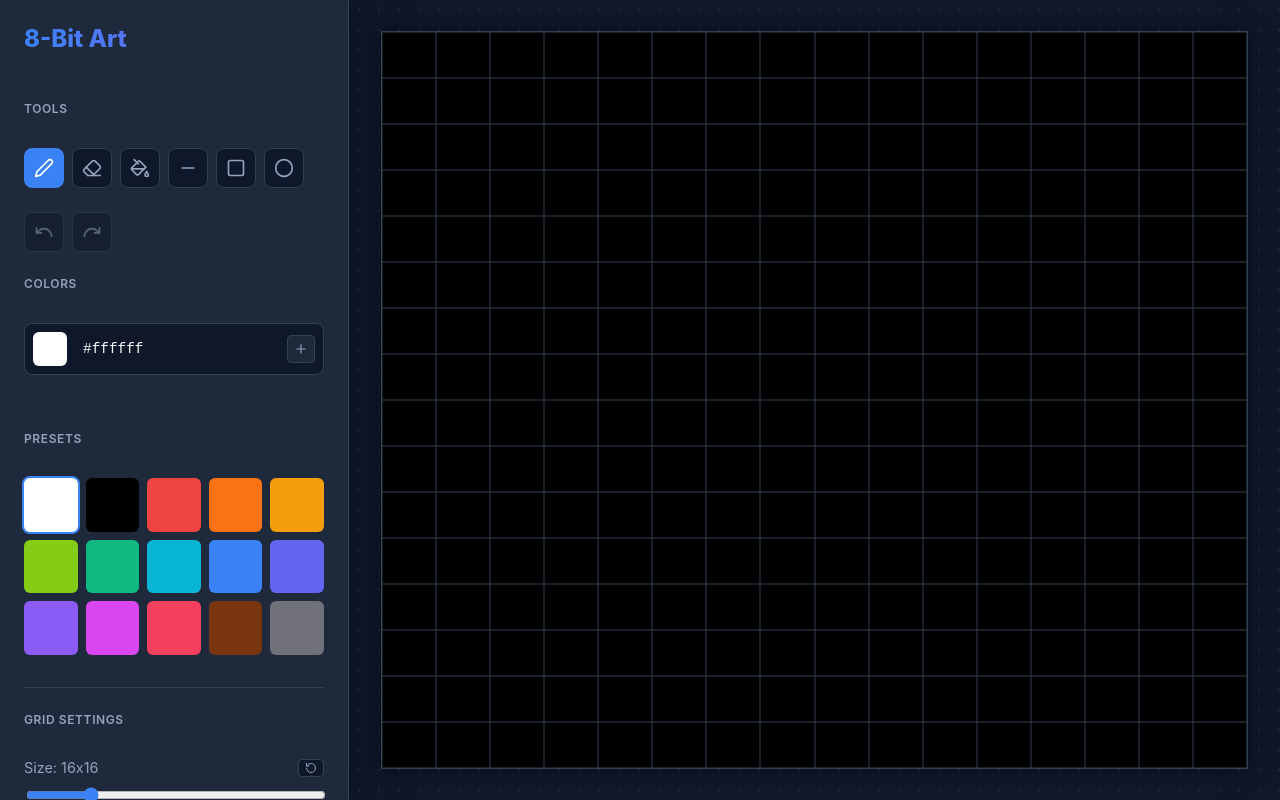
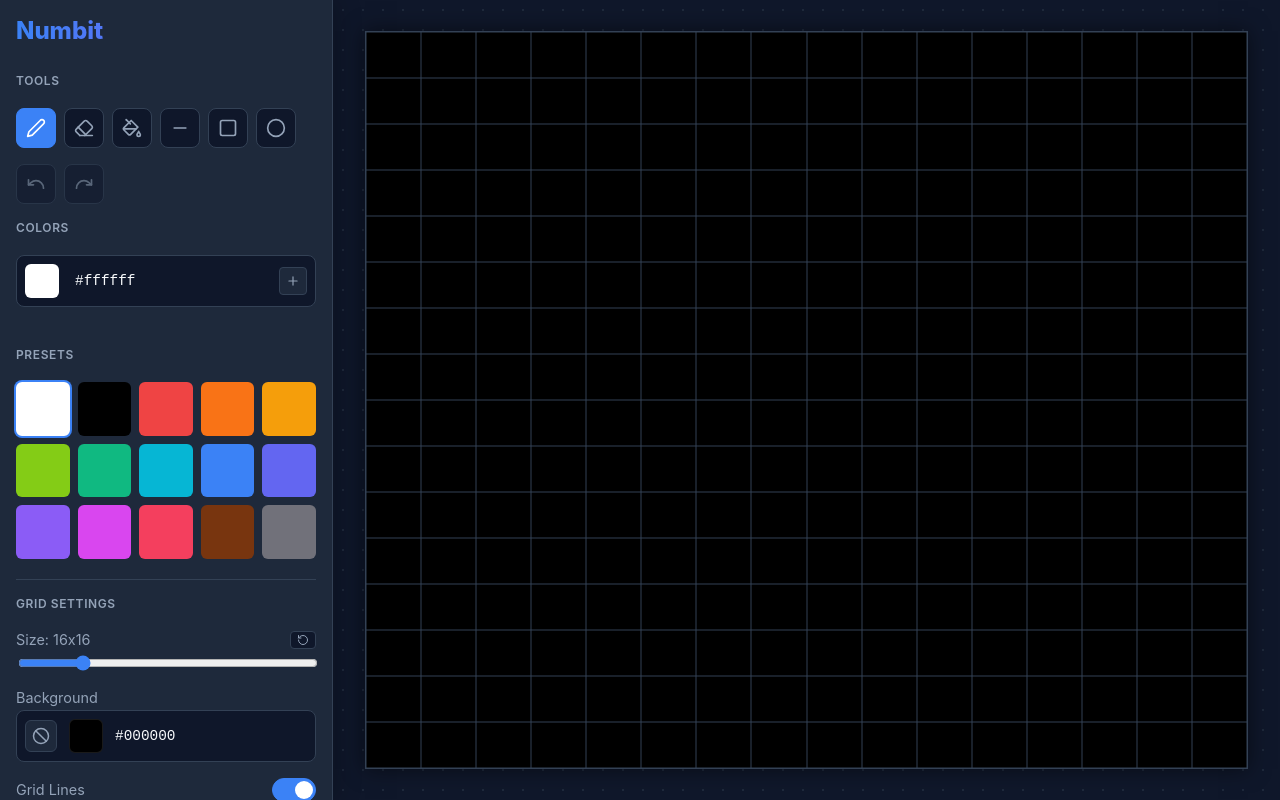
Before and after one commit to eddyalder/numbit, a React (Vite) app: page / in a window 1280 px wide. Built offline with nearby package versions, Linux system fonts and the light colour scheme.

Commit message:
Added more background menu improvements, overall menu improvements

```diff
--- a/index.html
+++ b/index.html
@@ -1,13 +1,16 @@
 <!doctype html>
 <html lang="en">
+
 <head>
   <meta charset="UTF-8" />
   <link rel="icon" type="image/svg+xml" href="/vite.svg" />
   <meta name="viewport" content="width=device-width, initial-scale=1.0" />
-    <title>8-Bit Art Creator</title>
+  <title>Numbit</title>
 </head>
+
 <body>
   <div id="root"></div>
   <script type="module" src="/src/main.jsx"></script>
 </body>
+
 </html>
--- a/package.json
+++ b/package.json
@@ -1,5 +1,5 @@
 {
-  "name": "8bit-art-creator",
+    "name": "numbit",
     "private": true,
     "version": "0.0.0",
     "type": "module",
--- a/src/App.css
+++ b/src/App.css
@@ -11,8 +11,8 @@
     border-right: 1px solid var(--border);
     display: flex;
     flex-direction: column;
-    padding: 1.5rem;
-    gap: 2rem;
+    padding: 1rem;
+    gap: 1.25rem;
     overflow-y: auto;
     z-index: 10;
     box-shadow: 4px 0 24px rgba(0, 0, 0, 0.2);
@@ -24,7 +24,7 @@
     background: linear-gradient(to right, #3b82f6, #8b5cf6);
     -webkit-background-clip: text;
     -webkit-text-fill-color: transparent;
-    margin-bottom: 1rem;
+    margin-bottom: 0.5rem;
 }
 
 .main-content {
--- a/src/App.jsx
+++ b/src/App.jsx
@@ -220,7 +220,7 @@ function App() {
     return (
         <div className="app-layout" onMouseUp={handleMouseUp}>
             <aside className="sidebar">
-                <div className="logo">8-Bit Art</div>
+                <div className="logo">Numbit</div>
                 <Toolbar
                     activeTool={activeTool}
                     setActiveTool={setActiveTool}
--- a/src/components/Controls.css
+++ b/src/components/Controls.css
@@ -1,25 +1,18 @@
 .controls-container {
     display: flex;
     flex-direction: column;
-    gap: 1.5rem;
+    gap: 1rem;
     margin-top: auto;
-    /* Push to bottom if space permits, or just flow */
-    padding-top: 1.5rem;
+    padding-top: 1rem;
     border-top: 1px solid var(--border);
 }
 
 .control-group {
     display: flex;
     flex-direction: column;
-    gap: 0.5rem;
+    gap: 0.25rem;
     color: var(--text-secondary);
     font-size: 0.9rem;
-}
-
-.checkbox-group {
-    flex-direction: row;
-    align-items: center;
-    justify-content: space-between;
 }
 
 .size-slider {
@@ -89,39 +82,97 @@
     border-color: var(--text-secondary);
 }
 
-.bg-picker {
-    display: flex;
-    flex-direction: column;
-    gap: 0.5rem;
-    margin-top: 0.25rem;
+/* Background Picker Styles */
+.bg-picker-container {
+    background-color: var(--bg-primary);
+    padding: 0.5rem;
+    border-radius: 8px;
+    border: 1px solid var(--border);
 }
 
-.bg-option {
+.bg-preview-row {
     display: flex;
     align-items: center;
-    gap: 0.5rem;
-    font-size: 0.85rem;
+    gap: 0.75rem;
 }
 
-.color-input-wrapper {
-    width: 24px;
-    height: 24px;
-    border-radius: 4px;
-    overflow: hidden;
+.bg-type-btn {
+    width: 32px;
+    height: 32px;
+    border-radius: 6px;
+    display: flex;
+    align-items: center;
+    justify-content: center;
     border: 1px solid var(--border);
-    position: relative;
+    background-color: var(--bg-secondary);
+    color: var(--text-secondary);
+    transition: all 0.2s;
 }
 
-.color-input-wrapper input {
+.bg-type-btn:hover {
+    border-color: var(--text-secondary);
+    color: var(--text-primary);
+}
+
+.bg-type-btn.active {
+    background-color: var(--accent);
+    color: white;
+    border-color: var(--accent);
+}
+
+.bg-color-input-wrapper {
+    width: 32px;
+    height: 32px;
+    border-radius: 6px;
+    overflow: hidden;
+    border: 1px solid rgba(255, 255, 255, 0.1);
+    position: relative;
+    flex-shrink: 0;
+}
+
+.bg-color-input-wrapper input {
     position: absolute;
     top: -50%;
     left: -50%;
     width: 200%;
     height: 200%;
     cursor: pointer;
+    opacity: 0;
 }
 
-.color-input-wrapper input:disabled {
-    cursor: not-allowed;
-    opacity: 0.5;
+/* Toggle Switch */
+.toggle-btn {
+    width: 44px;
+    height: 24px;
+    background-color: var(--bg-primary);
+    border: 1px solid var(--border);
+    border-radius: 12px;
+    position: relative;
+    transition: all 0.2s;
+    cursor: pointer;
 }
+
+.toggle-btn.active {
+    background-color: var(--accent);
+    border-color: var(--accent);
+}
+
+.toggle-handle {
+    width: 18px;
+    height: 18px;
+    background-color: var(--text-secondary);
+    border-radius: 50%;
+    position: absolute;
+    top: 2px;
+    left: 2px;
+    transition: all 0.2s;
+}
+
+.toggle-btn.active .toggle-handle {
+    transform: translateX(20px);
+    background-color: white;
+}
+
+.toggle-btn:hover .toggle-handle {
+    background-color: var(--text-primary);
+}
--- a/src/components/Controls.jsx
+++ b/src/components/Controls.jsx
@@ -1,5 +1,5 @@
-import React from 'react';
-import { Download, Trash2, Grid3X3, FileDown, RotateCcw } from 'lucide-react';
+import React, { useState } from 'react';
+import { Download, Trash2, Grid3X3, FileDown, RotateCcw, Check, Ban } from 'lucide-react';
 import html2canvas from 'html2canvas';
 import jsPDF from 'jspdf';
 import './Controls.css';
@@ -71,45 +71,38 @@ const Controls = ({ size, setSize, clearBoard, showGridLines, setShowGridLines,
 
             <div className="control-group">
                 <label>Background</label>
-                <div className="bg-picker">
-                    <div className="bg-option">
-                        <input
-                            type="radio"
-                            id="bg-transparent"
-                            name="bg-color"
-                            checked={!backgroundColor}
-                            onChange={() => setBackgroundColor(null)}
-                        />
-                        <label htmlFor="bg-transparent">Transparent</label>
-                    </div>
-                    <div className="bg-option">
-                        <input
-                            type="radio"
-                            id="bg-color"
-                            name="bg-color"
-                            checked={!!backgroundColor}
-                            onChange={() => !backgroundColor && setBackgroundColor('#000000')}
-                        />
-                        <div className="color-input-wrapper">
+                <div className="bg-picker-container">
+                    <div className="bg-preview-row">
+                        <button
+                            className={`bg-type-btn ${!backgroundColor ? 'active' : ''}`}
+                            onClick={() => setBackgroundColor(null)}
+                            title="Transparent Background"
+                        >
+                            <Ban size={18} />
+                        </button>
+                        <div className="bg-color-input-wrapper" style={{ backgroundColor: backgroundColor || 'transparent' }}>
                             <input
                                 type="color"
                                 value={backgroundColor || '#000000'}
                                 onChange={(e) => setBackgroundColor(e.target.value)}
-                                disabled={!backgroundColor}
+                                onClick={() => !backgroundColor && setBackgroundColor('#000000')}
                             />
                         </div>
+                        <div className="hex-code">{backgroundColor || 'Transparent'}</div>
                     </div>
                 </div>
             </div>
 
-            <div className="control-group checkbox-group">
-                <label htmlFor="grid-lines">Show Grid Lines</label>
-                <input
-                    type="checkbox"
-                    id="grid-lines"
-                    checked={showGridLines}
-                    onChange={(e) => setShowGridLines(e.target.checked)}
-                />
+            <div className="control-group">
+                <div className="label-row">
+                    <label>Grid Lines</label>
+                    <button
+                        className={`toggle-btn ${showGridLines ? 'active' : ''}`}
+                        onClick={() => setShowGridLines(!showGridLines)}
+                    >
+                        <div className="toggle-handle"></div>
+                    </button>
+                </div>
             </div>
 
             <div className="section-title">Actions</div>
--- a/src/components/Toolbar.css
+++ b/src/components/Toolbar.css
@@ -1,7 +1,7 @@
 .toolbar-container {
     display: flex;
     flex-direction: column;
-    gap: 1.5rem;
+    gap: 1rem;
 }
 
 .section-title {
@@ -10,7 +10,7 @@
     letter-spacing: 0.05em;
     color: var(--text-secondary);
     font-weight: 600;
-    margin-bottom: 0.5rem;
+    margin-bottom: 0.25rem;
 }
 
 .tools-grid,
@@ -54,7 +54,7 @@
     display: flex;
     align-items: center;
     gap: 1rem;
-    margin-bottom: 1rem;
+    margin-bottom: 0.5rem;
     background-color: var(--bg-primary);
     padding: 0.5rem;
     border-radius: 8px;
```
Lines whose indentation alone changed are shown as unchanged.
